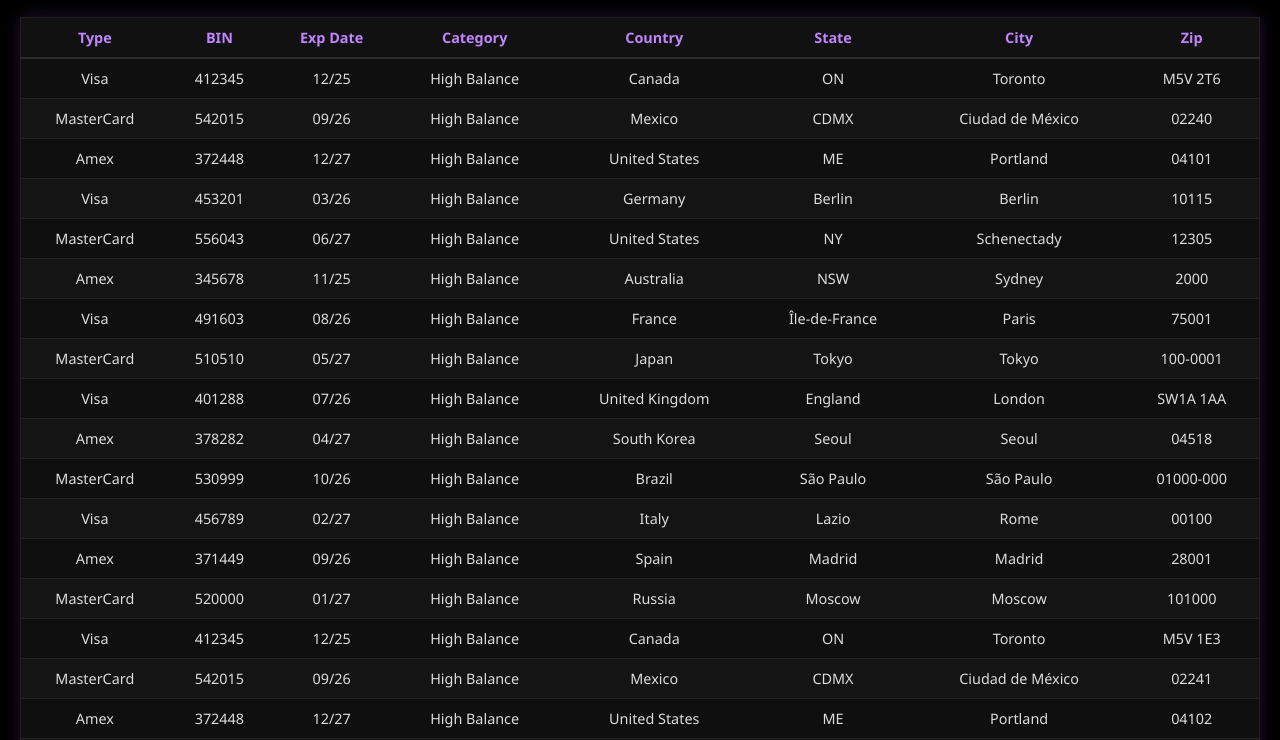
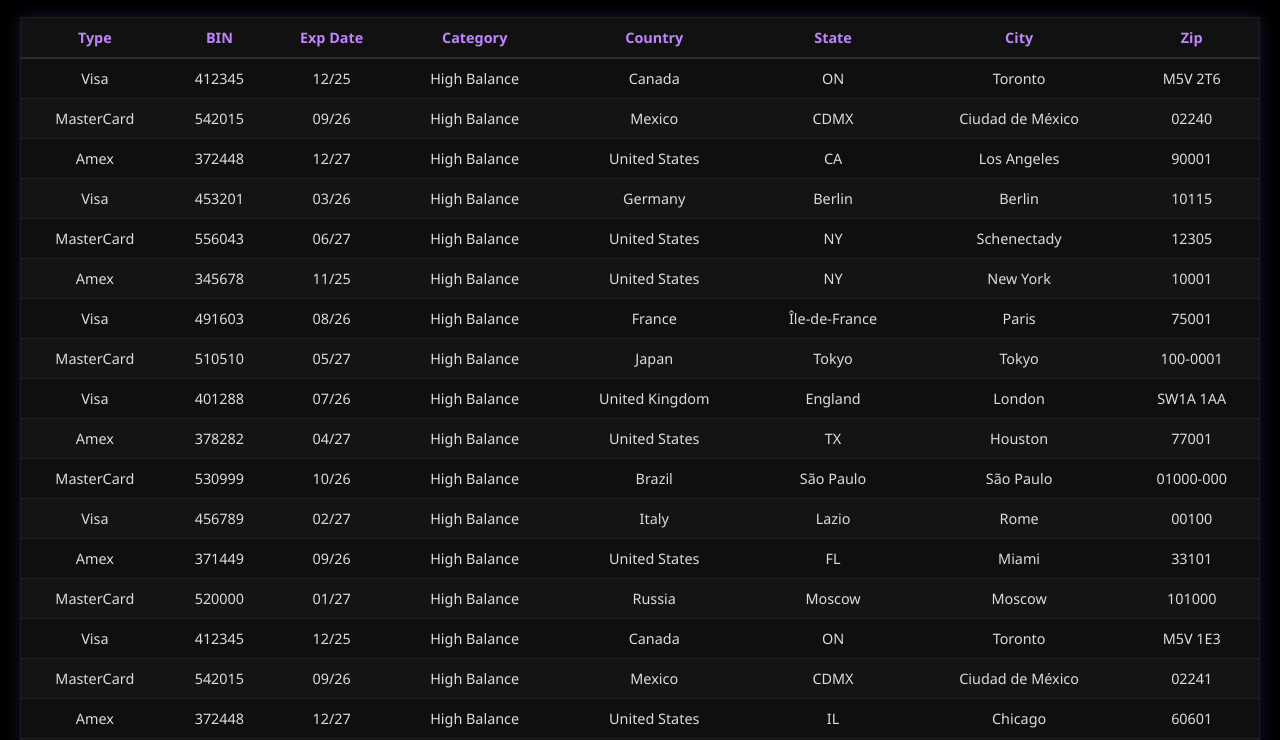
Before and after one commit to lvkehere/cards, a plain HTML site: page index.html in a window 1280 px wide. Shown: the part 62-802 px from the top of the page. Drawn offline with Linux system fonts and the light colour scheme.

Commit message:
Update index.html

```diff
--- a/index.html
+++ b/index.html
@@ -25,9 +25,7 @@
       box-shadow: 0 0 15px rgba(168,85,247,0.2);
       border: 1px solid #1e1e1e;
     }
-    thead {
-      background: #111;
-    }
+    thead { background: #111; }
     th, td {
       padding: 10px 8px;
       text-align: center;
@@ -77,13 +75,10 @@
       height: 40px;
       border-radius: 8px;
     }
-    .discord-btn:hover {
-      transform: scale(1.1);
-    }
+    .discord-btn:hover { transform: scale(1.1); }
   </style>
 </head>
 <body>
-  <!-- Discord button -->
   <a href="https://discord.gg/fN8vaqfX7W" target="_blank" class="discord-btn">
     <img src="https://imgs.search.brave.com/Ra78UwBGoUUofr-1S2HIeMKxvFJj3gfypeaynC-AWmk/rs:fit:860:0:0:0/g:ce/aHR0cHM6Ly9pLnBp/bmltZy5jb20vb3Jp/Z2luYWxzLzJlLzg3/L2VmLzJlODdlZjcw/MWU0MmI4YzM5ZjIx/NGY5ZDgwNDU0NGMw/LmpwZw" alt="Discord">
   </a>
@@ -108,66 +103,64 @@
 
   <script>
     const cards = [
-  { type: "Visa",      bin: "412345", exp: "12/25", category: "High Balance", country: "Canada",          state: "ON",   city: "Toronto",         zip: "M5V 2T6" },
-  { type: "MasterCard",bin: "542015", exp: "09/26", category: "High Balance", country: "Mexico",          state: "CDMX", city: "Ciudad de México",zip: "02240" },
-  { type: "Amex",      bin: "372448", exp: "12/27", category: "High Balance", country: "United States",   state: "ME",   city: "Portland",        zip: "04101" },
-  { type: "Visa",      bin: "453201", exp: "03/26", category: "High Balance", country: "Germany",         state: "Berlin",city: "Berlin",          zip: "10115" },
-  { type: "MasterCard",bin: "556043", exp: "06/27", category: "High Balance", country: "United States",   state: "NY",   city: "Schenectady",     zip: "12305" },
-  { type: "Amex",      bin: "345678", exp: "11/25", category: "High Balance", country: "Australia",       state: "NSW",  city: "Sydney",          zip: "2000" },
-  { type: "Visa",      bin: "491603", exp: "08/26", category: "High Balance", country: "France",          state: "Île-de-France", city: "Paris",    zip: "75001" },
-  { type: "MasterCard",bin: "510510", exp: "05/27", category: "High Balance", country: "Japan",           state: "Tokyo", city: "Tokyo",           zip: "100-0001" },
-  { type: "Visa",      bin: "401288", exp: "07/26", category: "High Balance", country: "United Kingdom",  state: "England",city: "London",         zip: "SW1A 1AA" },
-  { type: "Amex",      bin: "378282", exp: "04/27", category: "High Balance", country: "South Korea",     state: "Seoul", city: "Seoul",           zip: "04518" },
-  { type: "MasterCard",bin: "530999", exp: "10/26", category: "High Balance", country: "Brazil",          state: "São Paulo", city: "São Paulo",    zip: "01000-000" },
-  { type: "Visa",      bin: "456789", exp: "02/27", category: "High Balance", country: "Italy",           state: "Lazio", city: "Rome",            zip: "00100" },
-  { type: "Amex",      bin: "371449", exp: "09/26", category: "High Balance", country: "Spain",           state: "Madrid", city: "Madrid",         zip: "28001" },
-  { type: "MasterCard",bin: "520000", exp: "01/27", category: "High Balance", country: "Russia",          state: "Moscow", city: "Moscow",         zip: "101000" },
+      { type: "Visa",      bin: "412345", exp: "12/25", category: "High Balance", country: "Canada",          state: "ON", city: "Toronto",         zip: "M5V 2T6" },
+      { type: "MasterCard",bin: "542015", exp: "09/26", category: "High Balance", country: "Mexico",          state: "CDMX", city: "Ciudad de México",zip: "02240" },
+      { type: "Amex",      bin: "372448", exp: "12/27", category: "High Balance", country: "United States", state: "CA", city: "Los Angeles",    zip: "90001" },
+      { type: "Visa",      bin: "453201", exp: "03/26", category: "High Balance", country: "Germany",         state: "Berlin", city: "Berlin",       zip: "10115" },
+      { type: "MasterCard",bin: "556043", exp: "06/27", category: "High Balance", country: "United States",   state: "NY", city: "Schenectady",    zip: "12305" },
+      { type: "Amex",      bin: "345678", exp: "11/25", category: "High Balance", country: "United States", state: "NY", city: "New York",       zip: "10001" },
+      { type: "Visa",      bin: "491603", exp: "08/26", category: "High Balance", country: "France",          state: "Île-de-France", city: "Paris",    zip: "75001" },
+      { type: "MasterCard",bin: "510510", exp: "05/27", category: "High Balance", country: "Japan",           state: "Tokyo", city: "Tokyo",         zip: "100-0001" },
+      { type: "Visa",      bin: "401288", exp: "07/26", category: "High Balance", country: "United Kingdom",  state: "England", city: "London",   zip: "SW1A 1AA" },
+      { type: "Amex",      bin: "378282", exp: "04/27", category: "High Balance", country: "United States", state: "TX", city: "Houston",       zip: "77001" },
+      { type: "MasterCard",bin: "530999", exp: "10/26", category: "High Balance", country: "Brazil",          state: "São Paulo", city: "São Paulo", zip: "01000-000" },
+      { type: "Visa",      bin: "456789", exp: "02/27", category: "High Balance", country: "Italy",           state: "Lazio", city: "Rome",        zip: "00100" },
+      { type: "Amex",      bin: "371449", exp: "09/26", category: "High Balance", country: "United States", state: "FL", city: "Miami",          zip: "33101" },
+      { type: "MasterCard",bin: "520000", exp: "01/27", category: "High Balance", country: "Russia",          state: "Moscow", city: "Moscow",     zip: "101000" },
+      { type: "Visa",      bin: "412345", exp: "12/25", category: "High Balance", country: "Canada",          state: "ON", city: "Toronto",         zip: "M5V 1E3" },
+      { type: "MasterCard",bin: "542015", exp: "09/26", category: "High Balance", country: "Mexico",          state: "CDMX", city: "Ciudad de México",zip: "02241" },
+      { type: "Amex",      bin: "372448", exp: "12/27", category: "High Balance", country: "United States", state: "IL", city: "Chicago",       zip: "60601" },
+      { type: "Visa",      bin: "453201", exp: "03/26", category: "High Balance", country: "Germany",         state: "Berlin", city: "Berlin",       zip: "10117" },
+      { type: "MasterCard",bin: "556043", exp: "06/27", category: "High Balance", country: "United States",   state: "NY", city: "Schenectady",    zip: "12306" },
+      { type: "Amex",      bin: "345678", exp: "11/25", category: "High Balance", country: "United States", state: "MA", city: "Boston",         zip: "02101" },
+      { type: "Visa",      bin: "491603", exp: "08/26", category: "High Balance", country: "France",          state: "Île-de-France", city: "Paris",    zip: "75002" },
+      { type: "MasterCard",bin: "510510", exp: "05/27", category: "High Balance", country: "Japan",           state: "Tokyo", city: "Tokyo",         zip: "100-0002" },
+      { type: "Visa",      bin: "401288", exp: "07/26", category: "High Balance", country: "United Kingdom",  state: "England", city: "London",   zip: "SW1A 0AA" },
+      { type: "Amex",      bin: "378282", exp: "04/27", category: "High Balance", country: "United States", state: "WA", city: "Seattle",        zip: "98101" },
+      { type: "MasterCard",bin: "530999", exp: "10/26", category: "High Balance", country: "Brazil",          state: "São Paulo", city: "São Paulo", zip: "01001-000" },
+      { type: "Visa",      bin: "456789", exp: "02/27", category: "High Balance", country: "Italy",           state: "Lazio", city: "Rome",        zip: "00118" },
+      { type: "Amex",      bin: "371449", exp: "09/26", category: "High Balance", country: "United States", state: "CO", city: "Denver",         zip: "80201" },
+      { type: "MasterCard",bin: "520000", exp: "01/27", category: "High Balance", country: "Russia",          state: "Moscow", city: "Moscow",     zip: "101001" },
+      { type: "Visa",      bin: "412345", exp: "12/25", category: "High Balance", country: "Canada",          state: "ON", city: "Toronto",         zip: "M5V 3L9" },
+      { type: "MasterCard",bin: "542015", exp: "09/26", category: "High Balance", country: "Mexico",          state: "CDMX", city: "Ciudad de México",zip: "02242" },
+      { type: "Amex",      bin: "372448", exp: "12/27", category: "High Balance", country: "United States", state: "GA", city: "Atlanta",        zip: "30301" },
+      { type: "Visa",      bin: "453201", exp: "03/26", category: "High Balance", country: "Germany",         state: "Berlin", city: "Berlin",       zip: "10119" },
+      { type: "MasterCard",bin: "556043", exp: "06/27", category: "High Balance", country: "United States",   state: "NY", city: "Schenectady",    zip: "12307" },
+      { type: "Amex",      bin: "345678", exp: "11/25", category: "High Balance", country: "United States", state: "NV", city: "Las Vegas",      zip: "89101" },
+      { type: "Visa",      bin: "491603", exp: "08/26", category: "High Balance", country: "France",          state: "Île-de-France", city: "Paris",    zip: "75003" },
+      { type: "MasterCard",bin: "510510", exp: "05/27", category: "High Balance", country: "Japan",           state: "Tokyo", city: "Tokyo",         zip: "100-0003" },
+      { type: "Visa",      bin: "401288", exp: "07/26", category: "High Balance", country: "United Kingdom",  state: "England", city: "London",   zip: "SW1A 2AA" },
+      { type: "Amex",      bin: "378282", exp: "04/27", category: "High Balance", country: "United States", state: "TX", city: "Houston",       zip: "77002" },
+      { type: "MasterCard",bin: "530999", exp: "10/26", category: "High Balance", country: "Brazil",          state: "São Paulo", city: "São Paulo", zip: "01002-000" },
+      { type: "Visa",      bin: "456789", exp: "02/27", category: "High Balance", country: "Italy",           state: "Lazio", city: "Rome",        zip: "00184" },
+      { type: "Amex",      bin: "371449", exp: "09/26", category: "High Balance", country: "United States", state: "CA", city: "Los Angeles",   zip: "90002" },
+      { type: "MasterCard",bin: "520000", exp: "01/27", category: "High Balance", country: "Russia",          state: "Moscow", city: "Moscow",     zip: "101002" },
+      { type: "Visa",      bin: "412345", exp: "12/25", category: "High Balance", country: "Canada",          state: "ON", city: "Toronto",         zip: "M4W 1A8" },
+      { type: "MasterCard",bin: "542015", exp: "09/26", category: "High Balance", country: "Mexico",          state: "CDMX", city: "Ciudad de México",zip: "02243" },
+      { type: "Amex",      bin: "372448", exp: "12/27", category: "High Balance", country: "United States", state: "FL", city: "Miami",          zip: "33102" },
+      { type: "Visa",      bin: "453201", exp: "03/26", category: "High Balance", country: "Germany",         state: "Berlin", city: "Berlin",       zip: "10178" },
+      { type: "MasterCard",bin: "556043", exp: "06/27", category: "High Balance", country: "United States",   state: "NY", city: "Schenectady",    zip: "12308" },
+      { type: "Amex",      bin: "345678", exp: "11/25", category: "High Balance", country: "United States", state: "CO", city: "Denver",         zip: "80202" },
+      { type: "Visa",      bin: "491603", exp: "08/26", category: "High Balance", country: "France",          state: "Île-de-France", city: "Paris",    zip: "75004" },
+      { type: "MasterCard",bin: "510510", exp: "05/27", category: "High Balance", country: "Japan",           state: "Tokyo", city: "Tokyo",         zip: "100-0004" },
+      { type: "Visa",      bin: "401288", exp: "07/26", category: "High Balance", country: "United Kingdom",  state: "England", city: "London",   zip: "SW1A 1BA" },
+      { type: "Amex",      bin: "378282", exp: "04/27", category: "High Balance", country: "United States", state: "GA", city: "Atlanta",        zip: "30302" },
+      { type: "MasterCard",bin: "530999", exp: "10/26", category: "High Balance", country: "Brazil",          state: "São Paulo", city: "São Paulo", zip: "01003-000" },
+      { type: "Visa",      bin: "456789", exp: "02/27", category: "High Balance", country: "Italy",           state: "Lazio", city: "Rome",        zip: "00185" },
+      { type: "Amex",      bin: "371449", exp: "09/26", category: "High Balance", country: "United States", state: "IL", city: "Chicago",       zip: "60602" },
+      { type: "MasterCard",bin: "520000", exp: "01/27", category: "High Balance", country: "Russia",          state: "Moscow", city: "Moscow",     zip: "101003" }
+    ];
 
-  { type: "Visa",      bin: "412345", exp: "12/25", category: "High Balance", country: "Canada",          state: "ON",   city: "Toronto",         zip: "M5V 1E3" },
-  { type: "MasterCard",bin: "542015", exp: "09/26", category: "High Balance", country: "Mexico",          state: "CDMX", city: "Ciudad de México",zip: "02241" },
-  { type: "Amex",      bin: "372448", exp: "12/27", category: "High Balance", country: "United States",   state: "ME",   city: "Portland",        zip: "04102" },
-  { type: "Visa",      bin: "453201", exp: "03/26", category: "High Balance", country: "Germany",         state: "Berlin",city: "Berlin",          zip: "10117" },
-  { type: "MasterCard",bin: "556043", exp: "06/27", category: "High Balance", country: "United States",   state: "NY",   city: "Schenectady",     zip: "12306" },
-  { type: "Amex",      bin: "345678", exp: "11/25", category: "High Balance", country: "Australia",       state: "NSW",  city: "Sydney",          zip: "2001" },
-  { type: "Visa",      bin: "491603", exp: "08/26", category: "High Balance", country: "France",          state: "Île-de-France", city: "Paris",    zip: "75002" },
-  { type: "MasterCard",bin: "510510", exp: "05/27", category: "High Balance", country: "Japan",           state: "Tokyo", city: "Tokyo",           zip: "100-0002" },
-  { type: "Visa",      bin: "401288", exp: "07/26", category: "High Balance", country: "United Kingdom",  state: "England",city: "London",         zip: "SW1A 0AA" },
-  { type: "Amex",      bin: "378282", exp: "04/27", category: "High Balance", country: "South Korea",     state: "Seoul", city: "Seoul",           zip: "04519" },
-  { type: "MasterCard",bin: "530999", exp: "10/26", category: "High Balance", country: "Brazil",          state: "São Paulo", city: "São Paulo",    zip: "01001-000" },
-  { type: "Visa",      bin: "456789", exp: "02/27", category: "High Balance", country: "Italy",           state: "Lazio", city: "Rome",            zip: "00118" },
-  { type: "Amex",      bin: "371449", exp: "09/26", category: "High Balance", country: "Spain",           state: "Madrid", city: "Madrid",         zip: "28002" },
-  { type: "MasterCard",bin: "520000", exp: "01/27", category: "High Balance", country: "Russia",          state: "Moscow", city: "Moscow",         zip: "101001" },
-
-  { type: "Visa",      bin: "412345", exp: "12/25", category: "High Balance", country: "Canada",          state: "ON",   city: "Toronto",         zip: "M5V 3L9" },
-  { type: "MasterCard",bin: "542015", exp: "09/26", category: "High Balance", country: "Mexico",          state: "CDMX", city: "Ciudad de México",zip: "02242" },
-  { type: "Amex",      bin: "372448", exp: "12/27", category: "High Balance", country: "United States",   state: "ME",   city: "Portland",        zip: "04103" },
-  { type: "Visa",      bin: "453201", exp: "03/26", category: "High Balance", country: "Germany",         state: "Berlin",city: "Berlin",          zip: "10119" },
-  { type: "MasterCard",bin: "556043", exp: "06/27", category: "High Balance", country: "United States",   state: "NY",   city: "Schenectady",     zip: "12307" },
-  { type: "Amex",      bin: "345678", exp: "11/25", category: "High Balance", country: "Australia",       state: "NSW",  city: "Sydney",          zip: "2002" },
-  { type: "Visa",      bin: "491603", exp: "08/26", category: "High Balance", country: "France",          state: "Île-de-France", city: "Paris",    zip: "75003" },
-  { type: "MasterCard",bin: "510510", exp: "05/27", category: "High Balance", country: "Japan",           state: "Tokyo", city: "Tokyo",           zip: "100-0003" },
-  { type: "Visa",      bin: "401288", exp: "07/26", category: "High Balance", country: "United Kingdom",  state: "England",city: "London",         zip: "SW1A 2AA" },
-  { type: "Amex",      bin: "378282", exp: "04/27", category: "High Balance", country: "South Korea",     state: "Seoul", city: "Seoul",           zip: "04520" },
-  { type: "MasterCard",bin: "530999", exp: "10/26", category: "High Balance", country: "Brazil",          state: "São Paulo", city: "São Paulo",    zip: "01002-000" },
-  { type: "Visa",      bin: "456789", exp: "02/27", category: "High Balance", country: "Italy",           state: "Lazio", city: "Rome",            zip: "00184" },
-  { type: "Amex",      bin: "371449", exp: "09/26", category: "High Balance", country: "Spain",           state: "Madrid", city: "Madrid",         zip: "28003" },
-  { type: "MasterCard",bin: "520000", exp: "01/27", category: "High Balance", country: "Russia",          state: "Moscow", city: "Moscow",         zip: "101002" },
-
-  { type: "Visa",      bin: "412345", exp: "12/25", category: "High Balance", country: "Canada",          state: "ON",   city: "Toronto",         zip: "M4W 1A8" },
-  { type: "MasterCard",bin: "542015", exp: "09/26", category: "High Balance", country: "Mexico",          state: "CDMX", city: "Ciudad de México",zip: "02243" },
-  { type: "Amex",      bin: "372448", exp: "12/27", category: "High Balance", country: "United States",   state: "ME",   city: "Portland",        zip: "04104" },
-  { type: "Visa",      bin: "453201", exp: "03/26", category: "High Balance", country: "Germany",         state: "Berlin",city: "Berlin",          zip: "10178" },
-  { type: "MasterCard",bin: "556043", exp: "06/27", category: "High Balance", country: "United States",   state: "NY",   city: "Schenectady",     zip: "12308" },
-  { type: "Amex",      bin: "345678", exp: "11/25", category: "High Balance", country: "Australia",       state: "NSW",  city: "Sydney",          zip: "2006" },
-  { type: "Visa",      bin: "491603", exp: "08/26", category: "High Balance", country: "France",          state: "Île-de-France", city: "Paris",    zip: "75004" },
-  { type: "MasterCard",bin: "510510", exp: "05/27", category: "High Balance", country: "Japan",           state: "Tokyo", city: "Tokyo",           zip: "100-0004" },
-  { type: "Visa",      bin: "401288", exp: "07/26", category: "High Balance", country: "United Kingdom",  state: "England",city: "London",         zip: "SW1A 1BA" },
-  { type: "Amex",      bin: "378282", exp: "04/27", category: "High Balance", country: "South Korea",     state: "Seoul", city: "Seoul",           zip: "04521" },
-  { type: "MasterCard",bin: "530999", exp: "10/26", category: "High Balance", country: "Brazil",          state: "São Paulo", city: "São Paulo",    zip: "01003-000" },
-  { type: "Visa",      bin: "456789", exp: "02/27", category: "High Balance", country: "Italy",           state: "Lazio", city: "Rome",            zip: "00185" },
-  { type: "Amex",      bin: "371449", exp: "09/26", category: "High Balance", country: "Spain",           state: "Madrid", city: "Madrid",         zip: "28004" },
-  { type: "MasterCard",bin: "520000", exp: "01/27", category: "High Balance", country: "Russia",          state: "Moscow", city: "Moscow",         zip: "101003" }
-    ];
     const tbody = document.querySelector("#card-table tbody");
     cards.forEach(c => {
       const row = document.createElement("tr");
```
